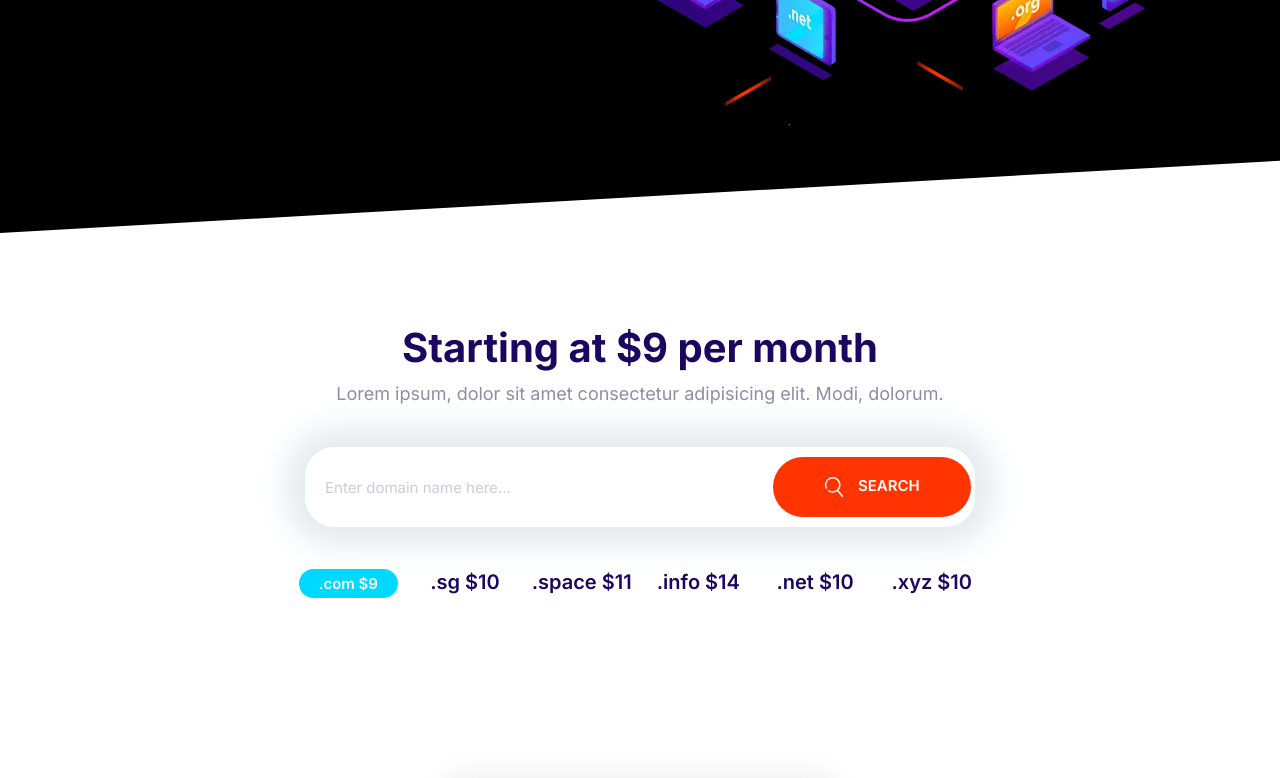
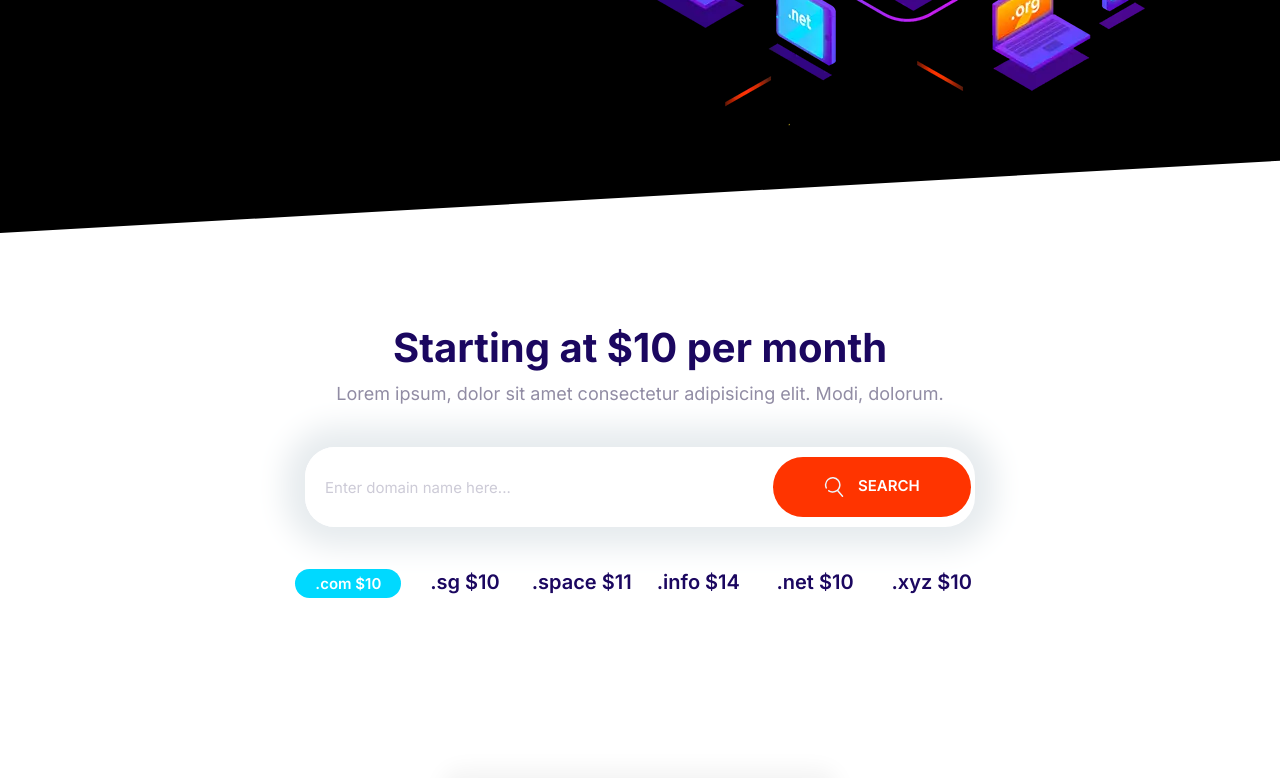
Before and after one commit to dara0869/path42, a website built with Parcel: page index.html in a window 1280 px wide. Shown: the part 551-1329 px from the top of the page. Built offline with nearby package versions, Linux system fonts and the light colour scheme.

Commit message:
Update price from $9 to $10.

```diff
--- a/index.html
+++ b/index.html
@@ -12,7 +12,7 @@
     <meta property="og:type" content="website" />
     <meta property="og:image" content="http://" />
     <meta property="og:url" content="https://moshified.com" />
-    <title>Moshify - Go Online for Just $9</title>
+    <title>Moshify - Go Online for Just $10</title>
     <link rel="preconnect" href="https://fonts.gstatic.com" />
     <link
       href="https://fonts.googleapis.com/css2?family=Inter:wght@400;500;600;700&family=Montserrat&display=swap"
@@ -60,7 +60,7 @@
     </section>
     <section data-aos="zoom-in-up" class="block container block-domain">
       <header class="block__header">
-        <h2>Starting at $9 per month</h2>
+        <h2>Starting at $10 per month</h2>
         <p>
           Lorem ipsum, dolor sit amet consectetur adipisicing elit. Modi,
           dolorum.
@@ -80,7 +80,7 @@
         </button>
       </div>
       <ul class="list block-domain__prices">
-        <li><span class="badge badge--secondary">.com $9</span></li>
+        <li><span class="badge badge--secondary">.com $10</span></li>
         <li>.sg $10</li>
         <li>.space $11</li>
         <li>.info $14</li>
```
